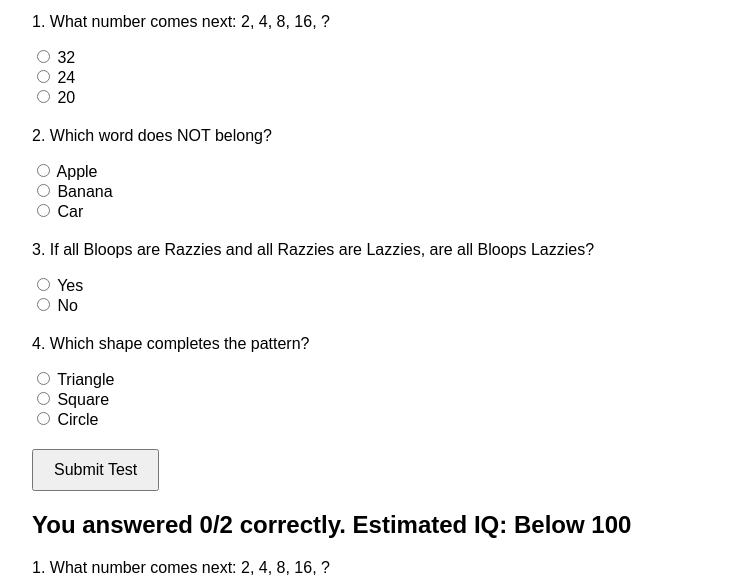
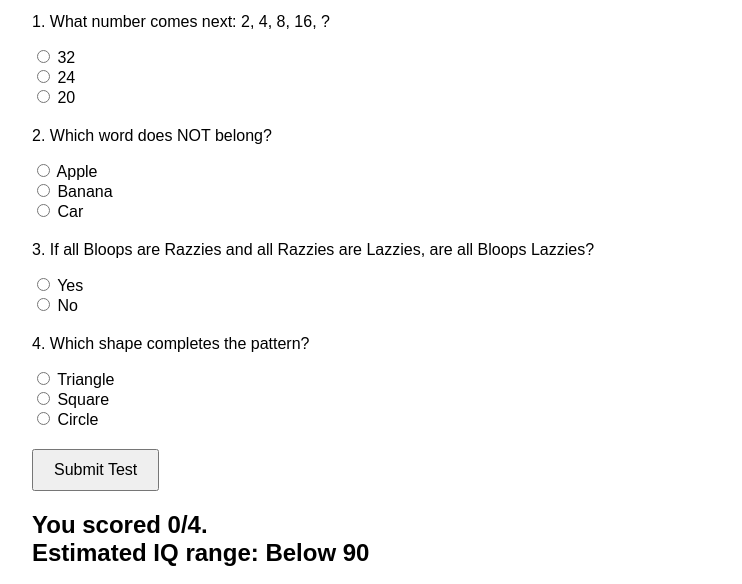
Before and after one commit to p7f2svpt7q-dot/iq-test, a plain HTML site: page index.html in a window 1280 px wide. Both pictures are taken after a click on the button "Submit Test". Shown: the part 173-757 px from the top of the page, without its empty margins (258-1000 px from the left). Drawn offline with Linux system fonts and the light colour scheme.

Commit message:
Update index.html

```diff
--- a/index.html
+++ b/index.html
@@ -84,6 +84,29 @@
 
 <script>
 function calculateScore() {
+  const inputs = document.querySelectorAll('input[type="radio"]:checked');
+  let score = 0;
+
+  inputs.forEach(input => {
+    score += parseInt(input.value);
+  });
+
+  const totalQuestions = 4;
+  const percentage = (score / totalQuestions) * 100;
+
+  let iq;
+  if (percentage >= 90) iq = "130+ (Very High)";
+  else if (percentage >= 75) iq = "115–129 (Above Average)";
+  else if (percentage >= 50) iq = "90–114 (Average)";
+  else iq = "Below 90";
+
+  document.getElementById("result").innerText =
+    `You scored ${score}/${totalQuestions}.
+     Estimated IQ range: ${iq}`;
+}
+</script>
+
+function calculateScore() {
   let score = 0;
   const answers = document.querySelectorAll('input[value="correct"]:checked');
   score = answers.length;
```
